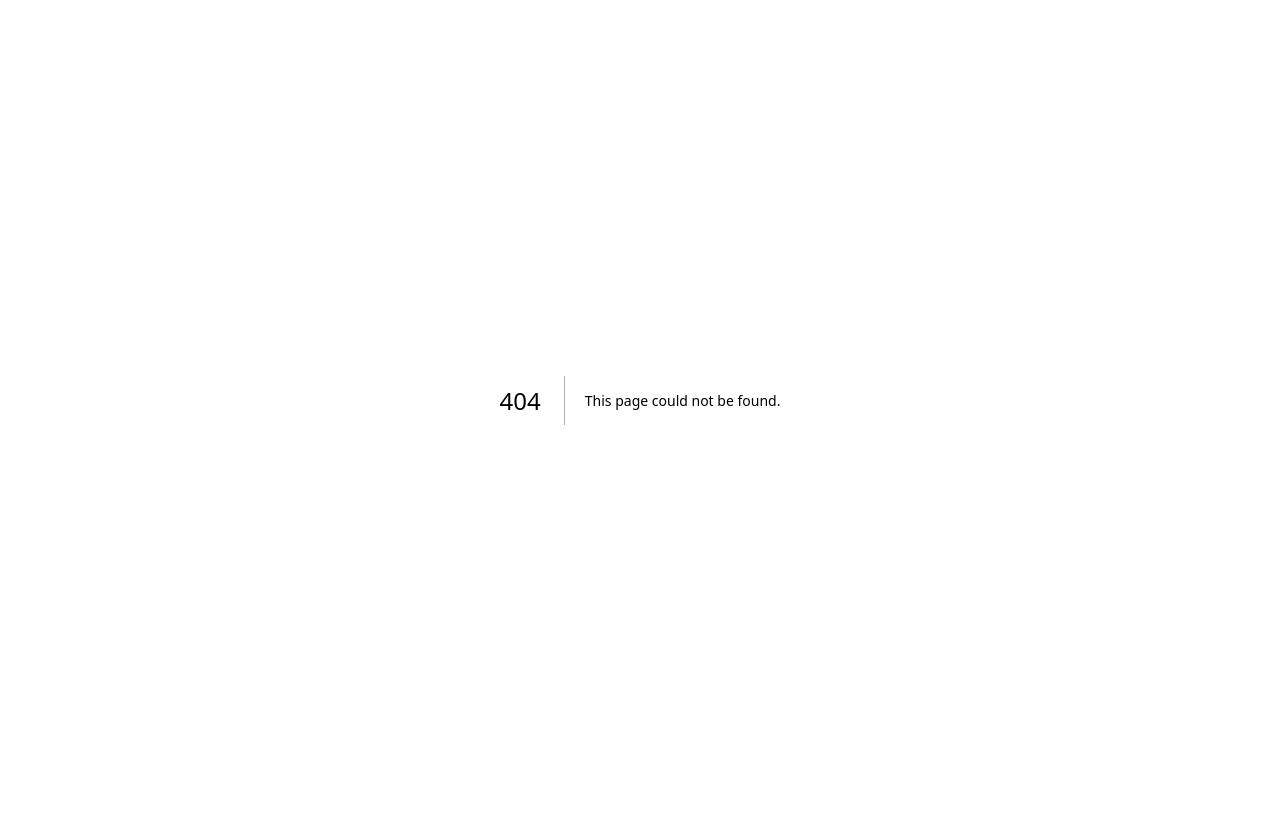
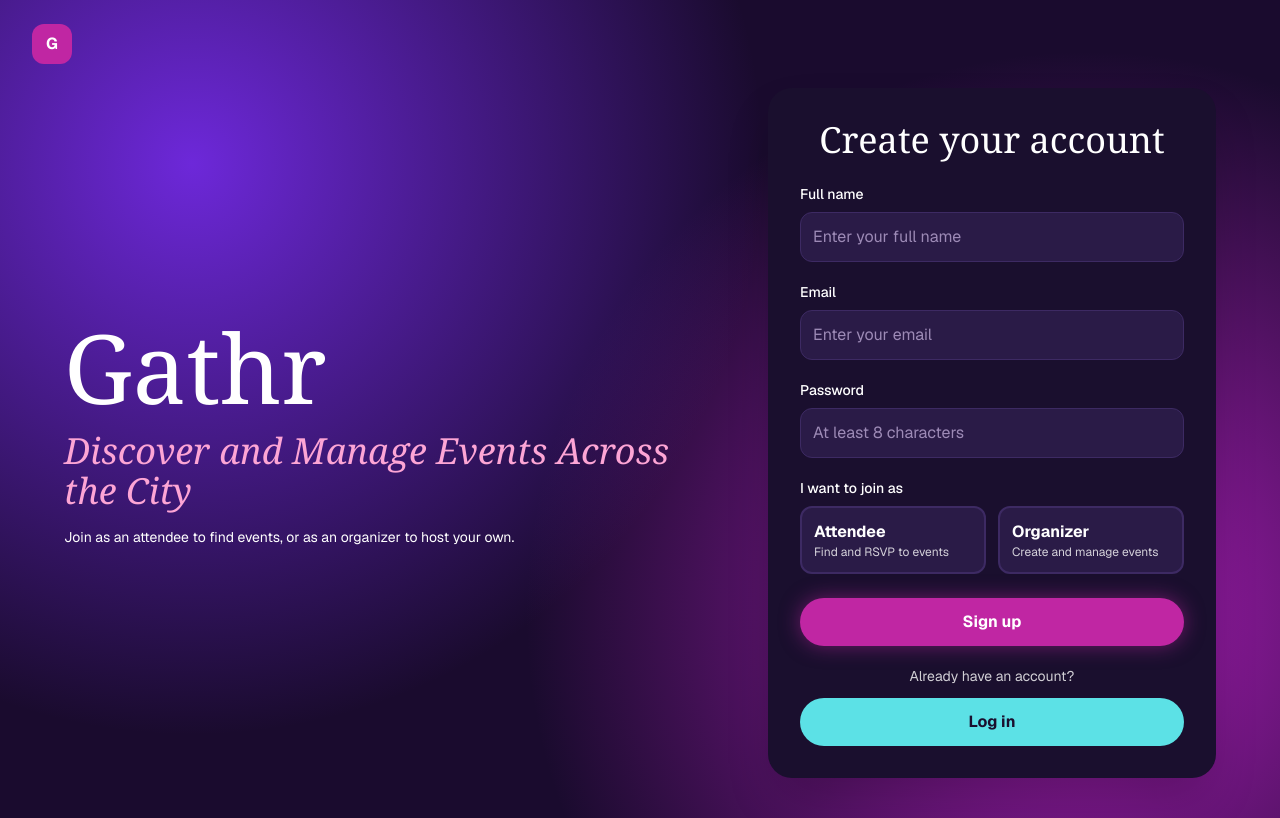
Before and after one commit to hasnain-2802/gathr_se, a Next.js app in the folder frontend/: page /signup in a window 1280 px wide. Before the commit this address had no page. Built offline with nearby package versions, Linux system fonts and the light colour scheme; no server answers.

Commit message:
Add sign-up page with role selection (GTR-8, GTR-12, GTR-13)

```diff
--- /dev/null
+++ b/frontend/app/signup/page.jsx
@@ -0,0 +1,237 @@
+'use client';
+// Sign-up page for Gathr
+// GTR-8:  sign up with name, email and password
+// GTR-12: tell the user if their email is already registered
+// GTR-13: choose a role (Attendee or Organizer) while signing up
+import { useState } from 'react';
+import Link from 'next/link';
+import { useRouter } from 'next/navigation';
+import { supabase } from '../../lib/supabaseClient';
+
+const heading = { className: 'font-serif' };
+const body = { className: 'font-sans' };
+
+const inputClass =
+  'bg-[#2a1b47] border border-[#3d2a63] rounded-xl p-3 placeholder-purple-200/60 outline-none focus:border-[#c026a3]';
+
+const DUPLICATE_EMAIL_MSG = 'This email is already registered.';
+
+// GTR-13: the two roles a user can pick
+const roles = [
+  { value: 'attendee', title: 'Attendee', text: 'Find and RSVP to events' },
+  { value: 'organizer', title: 'Organizer', text: 'Create and manage events' },
+];
+
+export default function SignupPage() {
+  const [fullName, setFullName] = useState('');
+  const [email, setEmail] = useState('');
+  const [password, setPassword] = useState('');
+  const [role, setRole] = useState('');
+  const [organizationName, setOrganizationName] = useState('');
+  const [errors, setErrors] = useState({});
+  const [message, setMessage] = useState('');
+  const [loading, setLoading] = useState(false);
+  const router = useRouter();
+
+  // GTR-8 + GTR-13: check the form before sending it
+  function validate() {
+    const newErrors = {};
+    if (!fullName.trim()) newErrors.fullName = 'Please enter your name.';
+    if (!/^[^\s@]+@[^\s@]+\.[^\s@]+$/.test(email.trim())) newErrors.email = 'Please enter a valid email address.';
+    if (password.length < 8) newErrors.password = 'Password must be at least 8 characters.';
+    if (!role) newErrors.role = 'Please choose Attendee or Organizer.';
+    return newErrors;
+  }
+
+  async function handleSignup(e) {
+    e.preventDefault();
+    setMessage('');
+
+    const newErrors = validate();
+    setErrors(newErrors);
+    if (Object.keys(newErrors).length > 0) return;
+
+    setLoading(true);
+
+    // GTR-8: create the account in Supabase Auth.
+    // Name, role and organization are saved as user data; a database trigger
+    // (database/signup_trigger.sql) copies them into the profiles table.
+    const { data, error } = await supabase.auth.signUp({
+      email: email.trim().toLowerCase(),
+      password,
+      options: {
+        data: {
+          full_name: fullName.trim(),
+          role, // GTR-13
+          organization_name: role === 'organizer' ? organizationName.trim() : null,
+        },
+      },
+    });
+
+    setLoading(false);
+
+    if (error) {
+      // GTR-12: Supabase says the email is taken (when email confirmation is OFF)
+      if (error.code === 'user_already_exists' || /already registered/i.test(error.message)) {
+        setErrors({ email: DUPLICATE_EMAIL_MSG });
+      } else if (error.code === 'weak_password') {
+        setErrors({ password: 'Please choose a stronger password.' });
+      } else {
+        setErrors({ general: 'Something went wrong. Please try again.' });
+      }
+      return;
+    }
+
+    // GTR-12: when email confirmation is ON, Supabase doesn't send an error for a taken email.
+    // Instead it returns a user with no identities, so we check for that.
+    if (data.user && data.user.identities && data.user.identities.length === 0) {
+      setErrors({ email: DUPLICATE_EMAIL_MSG });
+      return;
+    }
+
+    if (data.session) {
+      // Signed in straight away (email confirmation is OFF)
+      router.push('/'); // placeholder: the role-based redirect comes later
+    } else {
+      // Email confirmation is ON
+      setMessage('Account created! Check your email to confirm it, then log in.');
+    }
+  }
+
+  return (
+    <div
+      className={`${body.className} min-h-screen text-white flex flex-col`}
+      style={{
+        backgroundColor: '#1a0b2e',
+        backgroundImage:
+          'radial-gradient(circle at 15% 20%, #6d28d9 0%, transparent 45%), radial-gradient(circle at 85% 75%, #a21caf 0%, transparent 45%)',
+      }}
+    >
+      {/* Header (The Logo) */}
+      <header className="flex items-center gap-3 px-8 py-6">
+        <div className="w-10 h-10 rounded-xl bg-[#c026a3] flex items-center justify-center font-bold">
+          G
+        </div>
+      </header>
+
+      {/* Main */}
+      <main className="flex-1 flex flex-col lg:flex-row items-center justify-between gap-10 px-8 lg:px-16 pb-10">
+        {/* Left side */}
+        <div className="flex-1">
+          <h1 className={`${heading.className} text-8xl font-medium`}>Gathr</h1>
+          <p className={`${heading.className} italic text-4xl text-pink-300 mt-4`}>
+            Discover and Manage Events Across the City
+          </p>
+          <p className="mt-4 text-sm">
+            Join as an attendee to find events, or as an organizer to host your own.
+          </p>
+        </div>
+
+        {/* Sign-up card */}
+        <div className="w-full max-w-md bg-[#1a0f2e] rounded-3xl p-8 shadow-2xl">
+          <h2 className={`${heading.className} text-center text-4xl mb-6`}>
+            Create your account
+          </h2>
+
+          <form onSubmit={handleSignup} noValidate className="flex flex-col gap-2">
+            {/* GTR-8: name */}
+            <label className="text-sm font-medium">Full name</label>
+            <input
+              type="text"
+              placeholder="Enter your full name"
+              value={fullName}
+              onChange={(e) => setFullName(e.target.value)}
+              className={inputClass}
+            />
+            {errors.fullName && <p className="text-pink-300 text-sm">{errors.fullName}</p>}
+
+            {/* GTR-8 + GTR-12: email */}
+            <label className="text-sm font-medium mt-3">Email</label>
+            <input
+              type="email"
+              placeholder="Enter your email"
+              value={email}
+              onChange={(e) => setEmail(e.target.value)}
+              className={inputClass}
+            />
+            {errors.email && (
+              <p className="text-pink-300 text-sm">
+                {errors.email}{' '}
+                {errors.email === DUPLICATE_EMAIL_MSG && (
+                  <Link href="/login" className="underline font-bold">
+                    Log in instead
+                  </Link>
+                )}
+              </p>
+            )}
+
+            {/* GTR-8: password */}
+            <label className="text-sm font-medium mt-3">Password</label>
+            <input
+              type="password"
+              placeholder="At least 8 characters"
+              value={password}
+              onChange={(e) => setPassword(e.target.value)}
+              className={inputClass}
+            />
+            {errors.password && <p className="text-pink-300 text-sm">{errors.password}</p>}
+
+            {/* GTR-13: role selection */}
+            <label className="text-sm font-medium mt-3">I want to join as</label>
+            <div className="grid grid-cols-2 gap-3">
+              {roles.map((r) => (
+                <button
+                  key={r.value}
+                  type="button"
+                  onClick={() => setRole(r.value)}
+                  className={`text-left rounded-xl p-3 border-2 transition ${
+                    role === r.value
+                      ? 'border-[#c026a3] bg-[#c026a3]/20 shadow-[0_0_20px_rgba(192,38,163,0.4)]'
+                      : 'border-[#3d2a63] bg-[#2a1b47] hover:border-[#c026a3]/60'
+                  }`}
+                >
+                  <p className="font-bold">{r.title}</p>
+                  <p className="text-xs opacity-80">{r.text}</p>
+                </button>
+              ))}
+            </div>
+            {errors.role && <p className="text-pink-300 text-sm">{errors.role}</p>}
+
+            {/* Organizers can add their organization (optional, saved to profiles.organization_name) */}
+            {role === 'organizer' && (
+              <>
+                <label className="text-sm font-medium mt-3">Organization name (optional)</label>
+                <input
+                  type="text"
+                  placeholder="e.g. IBA Music Society"
+                  value={organizationName}
+                  onChange={(e) => setOrganizationName(e.target.value)}
+                  className={inputClass}
+                />
+              </>
+            )}
+
+            {errors.general && <p className="text-pink-300 text-sm">{errors.general}</p>}
+            {message && <p className="text-[#5ce1e6] text-sm">{message}</p>}
+
+            <button
+              type="submit"
+              disabled={loading}
+              className="bg-[#c026a3] rounded-full p-3 mt-4 font-bold shadow-[0_0_20px_rgba(192,38,163,0.5)] hover:brightness-110 disabled:opacity-60"
+            >
+              {loading ? 'Creating account...' : 'Sign up'}
+            </button>
+          </form>
+
+          <p className="text-center text-sm mt-5 opacity-80">Already have an account?</p>
+          <Link
+            href="/login"
+            className="block text-center bg-[#5ce1e6] text-[#1a0f2e] rounded-full p-3 mt-3 font-bold hover:brightness-110"
+          >
+            Log in
+          </Link>
+        </div>
+      </main>
+    </div>
+  );
+}
--- /dev/null
+++ b/frontend/lib/supabaseClient.js
@@ -0,0 +1,6 @@
+import { createClient } from '@supabase/supabase-js';
+
+export const supabase = createClient(
+  process.env.NEXT_PUBLIC_SUPABASE_URL,
+  process.env.NEXT_PUBLIC_SUPABASE_ANON_KEY
+);
```
Also changed, not shown: 2 other files (tests, documents, lock files or other folders).
